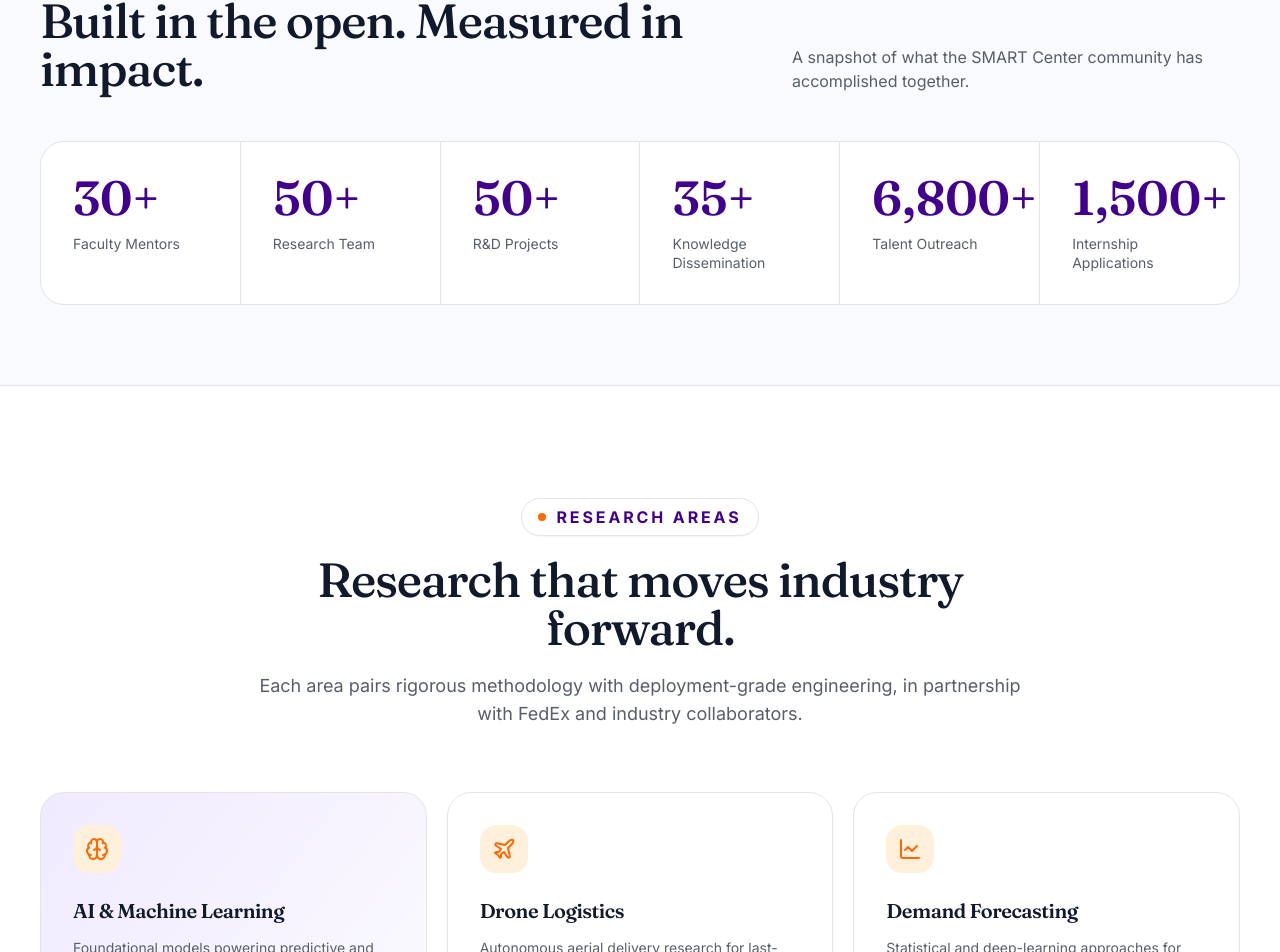
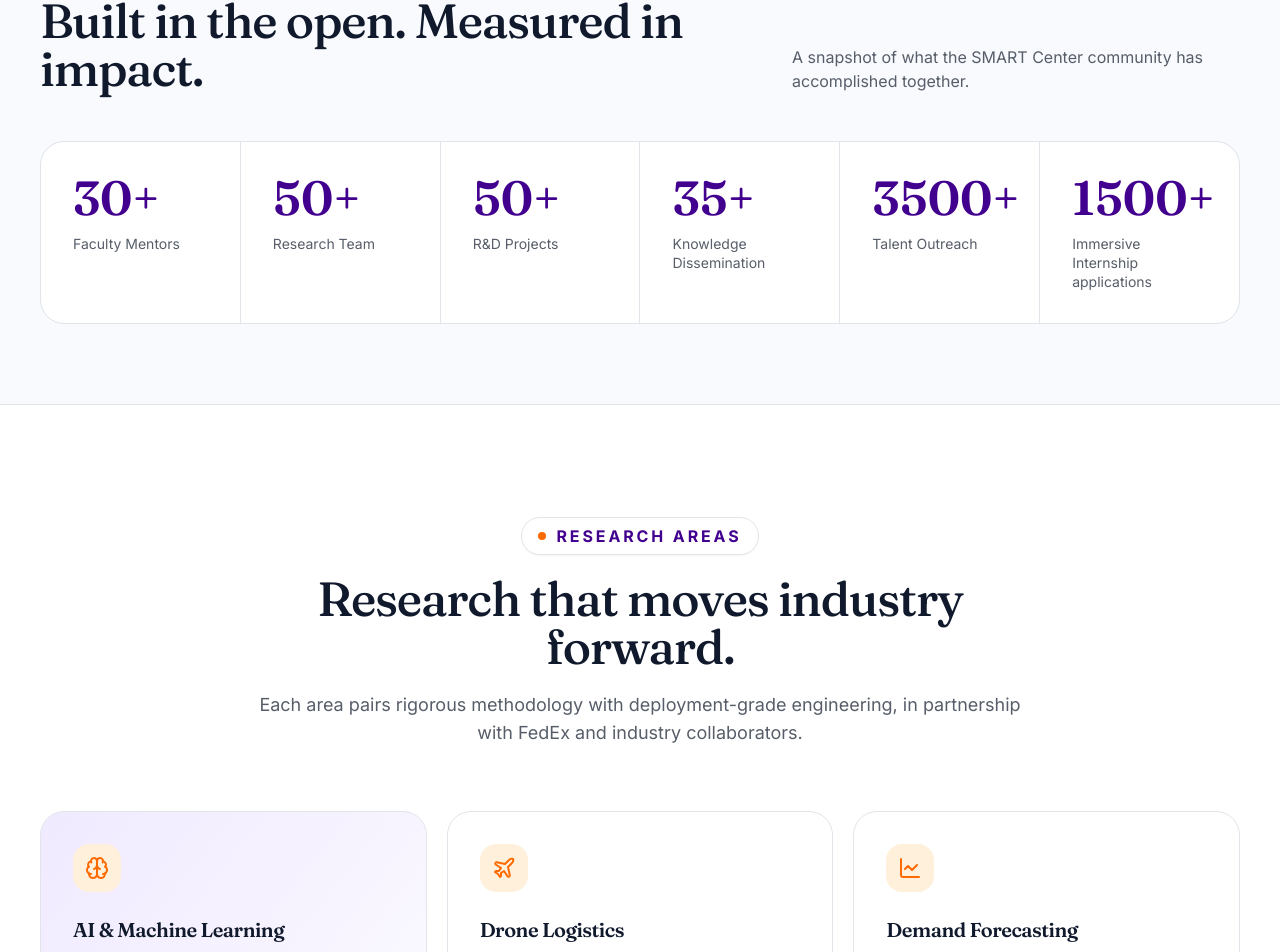
Before and after one commit to Mbsamu222/Fedex-IITM-Smart-Center, a React (Vite) app in the folder client/: page / in a window 1280 px wide. Shown: the part 2179-3131 px from the top of the page. Built offline with nearby package versions, Linux system fonts and the light colour scheme; no server answers.

Commit message:
feat: add count-up animation for homepage milestone numbers

```diff
--- /dev/null
+++ b/client/src/components/common/CountUp.jsx
@@ -0,0 +1,136 @@
+import React, { useState, useEffect, useRef } from 'react';
+
+/**
+ * CountUp Component
+ * Animates a numeric counter smoothly from 0 to the target value
+ * when the element scrolls into view or on page load/reload.
+ *
+ * @param {string|number} value - Target value (e.g. "30", "6,800", 3500)
+ * @param {string} suffix - Suffix string (e.g. "+", "%", "K")
+ * @param {string} prefix - Prefix string (e.g. "$")
+ * @param {number} duration - Animation duration in ms (default: 2000ms)
+ * @param {string} className - Additional CSS classes
+ */
+export default function CountUp({
+  value,
+  suffix = '',
+  prefix = '',
+  duration = 2000,
+  className = '',
+}) {
+  const [displayValue, setDisplayValue] = useState('0');
+  const [inView, setInView] = useState(false);
+  const elementRef = useRef(null);
+  const animationRef = useRef(null);
+
+  // Trigger intersection observer when element enters viewport
+  useEffect(() => {
+    const el = elementRef.current;
+    if (!el) return;
+
+    if (!('IntersectionObserver' in window)) {
+      setInView(true);
+      return;
+    }
+
+    const observer = new IntersectionObserver(
+      (entries) => {
+        entries.forEach((entry) => {
+          if (entry.isIntersecting) {
+            setInView(true);
+          }
+        });
+      },
+      {
+        threshold: 0.15,
+        rootMargin: '0px 0px -20px 0px',
+      }
+    );
+
+    observer.observe(el);
+
+    return () => {
+      observer.disconnect();
+    };
+  }, []);
+
+  // Run the count-up animation
+  useEffect(() => {
+    if (!inView) return;
+
+    const rawStr = String(value ?? '').trim();
+    if (!rawStr) {
+      setDisplayValue('0');
+      return;
+    }
+
+    // Extract suffix from value if embedded (e.g. "30+" or "100%")
+    let valClean = rawStr;
+    let extraSuffix = '';
+    const suffixMatch = valClean.match(/[+%kKmMbB]$/);
+    if (suffixMatch && !suffix) {
+      extraSuffix = suffixMatch[0];
+      valClean = valClean.slice(0, -1).trim();
+    }
+
+    const hasCommas = valClean.includes(',');
+    const numericStr = valClean.replace(/,/g, '');
+    const targetNumber = parseFloat(numericStr);
+
+    // If non-numeric (e.g. text string), display directly
+    if (isNaN(targetNumber)) {
+      setDisplayValue(rawStr);
+      return;
+    }
+
+    // Detect decimal precision
+    const decimalMatch = numericStr.match(/\.(\d+)/);
+    const decimalPlaces = decimalMatch ? decimalMatch[1].length : 0;
+
+    const startNumber = 0;
+    const startTime = performance.now();
+
+    const formatNumber = (num, isComplete = false) => {
+      if (decimalPlaces > 0) {
+        return isComplete ? targetNumber.toFixed(decimalPlaces) : num.toFixed(decimalPlaces);
+      }
+      const rounded = isComplete ? Math.round(targetNumber) : Math.floor(num);
+      if (hasCommas) {
+        return rounded.toLocaleString('en-US');
+      }
+      return String(rounded);
+    };
+
+    const animate = (currentTime) => {
+      const elapsed = currentTime - startTime;
+      const progress = Math.min(elapsed / duration, 1);
+
+      // Smooth ease-out curve (fast initial climb, elegant deceleration)
+      const easeOut = progress === 1 ? 1 : 1 - Math.pow(2, -10 * progress);
+      const currentVal = startNumber + (targetNumber - startNumber) * easeOut;
+
+      if (progress < 1) {
+        setDisplayValue(formatNumber(currentVal, false));
+        animationRef.current = requestAnimationFrame(animate);
+      } else {
+        setDisplayValue(formatNumber(targetNumber, true));
+      }
+    };
+
+    animationRef.current = requestAnimationFrame(animate);
+
+    return () => {
+      if (animationRef.current) {
+        cancelAnimationFrame(animationRef.current);
+      }
+    };
+  }, [inView, value, duration, suffix]);
+
+  return (
+    <span ref={elementRef} className={className}>
+      {prefix}
+      {displayValue}
+      {suffix}
+    </span>
+  );
+}
--- a/client/src/pages/HomePage.jsx
+++ b/client/src/pages/HomePage.jsx
@@ -2,6 +2,7 @@ import React, { useState, useEffect } from 'react';
 import { Link } from 'react-router-dom';
 import { publicApi, resolveImageUrl } from '../services/api';
 import NewsPopup from '../components/common/NewsPopup';
+import CountUp from '../components/common/CountUp';
 
 // Icons mapping for research areas
 const BrainIcon = () => (
@@ -143,8 +144,8 @@ const defaultStats = [
   { label: 'Research Team', value: '50', suffix: '+' },
   { label: 'R&D Projects', value: '50', suffix: '+' },
   { label: 'Knowledge Dissemination', value: '35', suffix: '+' },
-  { label: 'Talent Outreach', value: '6,800', suffix: '+' },
-  { label: 'Internship Applications', value: '1,500', suffix: '+' },
+  { label: 'Talent Outreach', value: '3500', suffix: '+' },
+  { label: 'Immersive Internship applications', value: '1500', suffix: '+' },
 ];
 
 const defaultResearchAreas = [
@@ -483,8 +484,10 @@ export default function HomePage() {
             </div>
             <div className="grid grid-cols-2 gap-px overflow-hidden rounded-3xl border border-border bg-border md:grid-cols-3 lg:grid-cols-6">
               {stats.map((stat, idx) => (
-                <div key={idx} className="bg-card p-6 sm:p-8 2xl:p-10">
-                  <div className="font-display text-4xl sm:text-5xl 2xl:text-6xl font-semibold text-primary">{stat.value}{stat.suffix}</div>
+                <div key={idx} className="bg-card p-6 sm:p-8 2xl:p-10 transition-colors hover:bg-surface/50">
+                  <div className="font-display text-4xl sm:text-5xl 2xl:text-6xl font-semibold text-primary tabular-nums">
+                    <CountUp value={stat.value} suffix={stat.suffix || ''} />
+                  </div>
                   <div className="mt-3 text-sm 2xl:text-base leading-snug text-muted-foreground">{stat.label}</div>
                 </div>
               ))}
```
